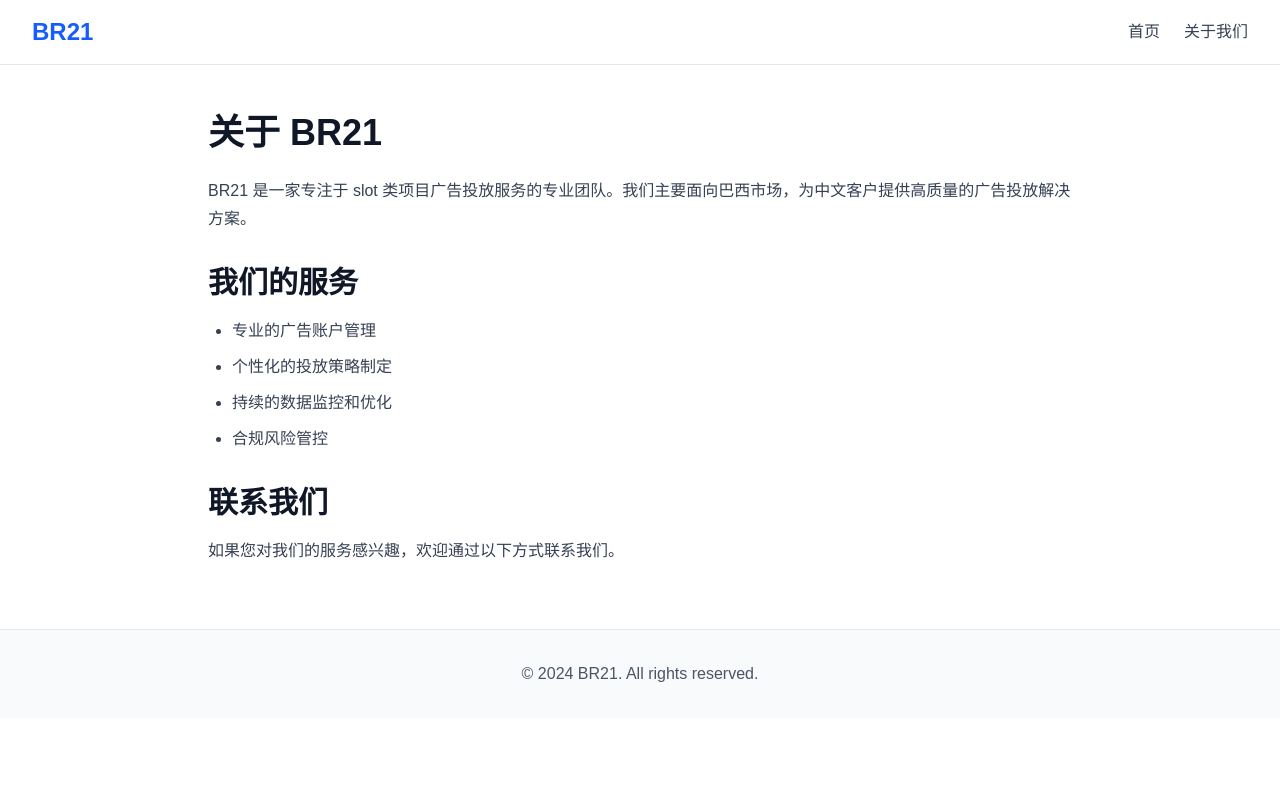
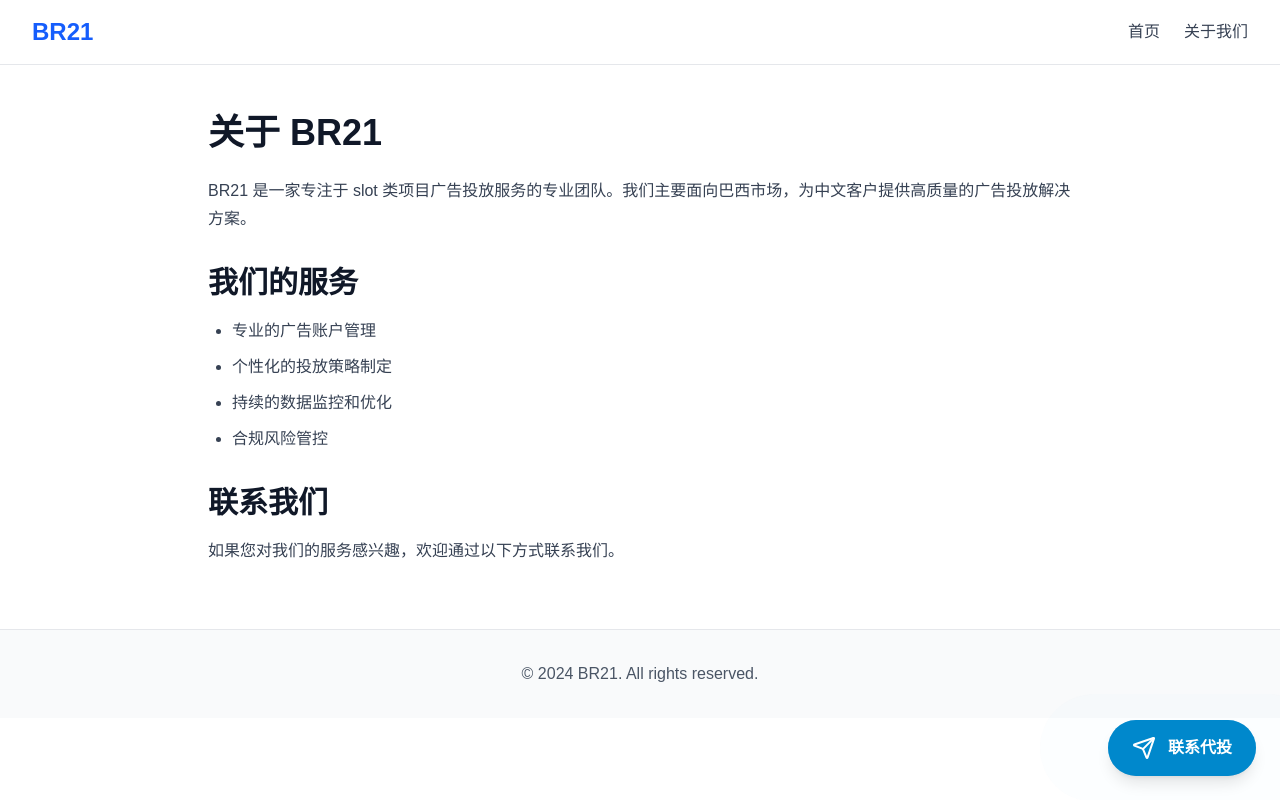
Before and after one commit to tanhao2022/br21, a Next.js app: page /zh/about in a window 1280 px wide. Built offline with nearby package versions, Linux system fonts and the light colour scheme.

Commit message:
Add FloatingContact component and update dependencies

```diff
--- a/app/layout.tsx
+++ b/app/layout.tsx
@@ -1,6 +1,7 @@
 import type { Metadata } from "next";
 import { Inter } from "next/font/google";
 import "./globals.css";
+import FloatingContact from "@/components/FloatingContact";
 
 const inter = Inter({
   variable: "--font-inter",
@@ -30,6 +31,7 @@ export default function RootLayout({
     <html lang="zh-CN">
       <body className={`${inter.variable} font-sans antialiased`}>
         {children}
+        <FloatingContact />
       </body>
     </html>
   );
--- /dev/null
+++ b/components/FloatingContact.tsx
@@ -0,0 +1,33 @@
+"use client";
+
+import React from "react";
+import { Send } from "lucide-react";
+
+export default function FloatingContact() {
+  const handleClick = () => {
+    window.open("https://t.me/youfa8577", "_blank", "noopener,noreferrer");
+  };
+
+  return (
+    <div className="fixed bottom-6 right-6 z-50">
+      {/* 呼吸灯动画背景层 */}
+      <div className="absolute inset-0 animate-ping rounded-full bg-[#0088cc] opacity-20"></div>
+      <div className="absolute inset-0 animate-pulse rounded-full bg-[#0088cc] opacity-30"></div>
+
+      {/* 主按钮 */}
+      <button
+        onClick={handleClick}
+        className="group relative flex items-center gap-3 rounded-full bg-[#0088cc] px-6 py-4 shadow-lg transition-all hover:scale-105 hover:shadow-xl active:scale-95"
+        aria-label="联系代投"
+      >
+        {/* 图标 */}
+        <Send className="h-6 w-6 text-white transition-transform group-hover:translate-x-1" />
+
+        {/* 文字标签 */}
+        <span className="text-base font-semibold text-white">
+          联系代投
+        </span>
+      </button>
+    </div>
+  );
+}
--- a/package.json
+++ b/package.json
@@ -14,6 +14,7 @@
     "@mdx-js/react": "^3.1.1",
     "@next/mdx": "^16.1.3",
     "gray-matter": "^4.0.3",
+    "lucide-react": "^0.562.0",
     "next": "16.1.3",
     "next-mdx-remote": "^5.0.0",
     "react": "19.2.3",
```
Also changed, not shown: 1 other file (tests, documents, lock files or other folders).
